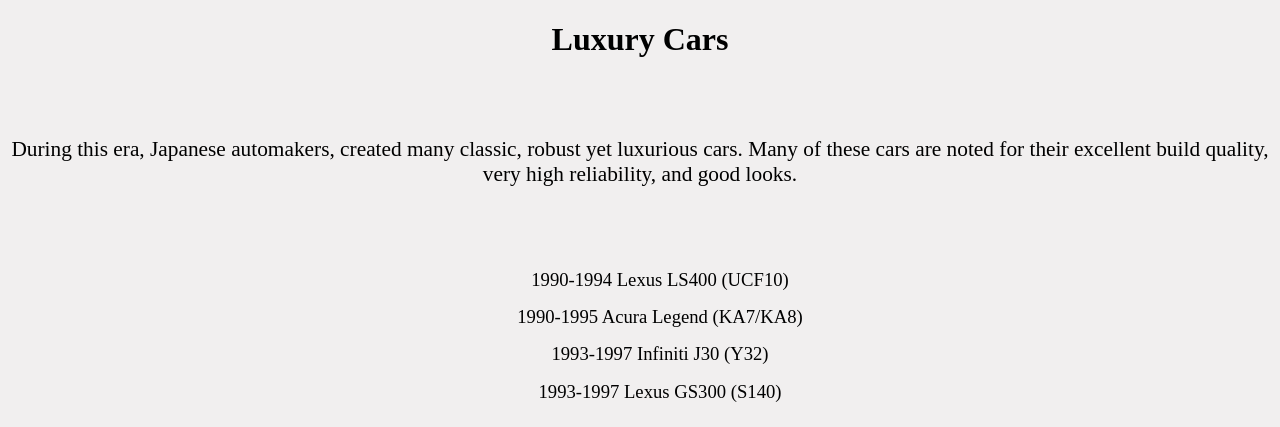
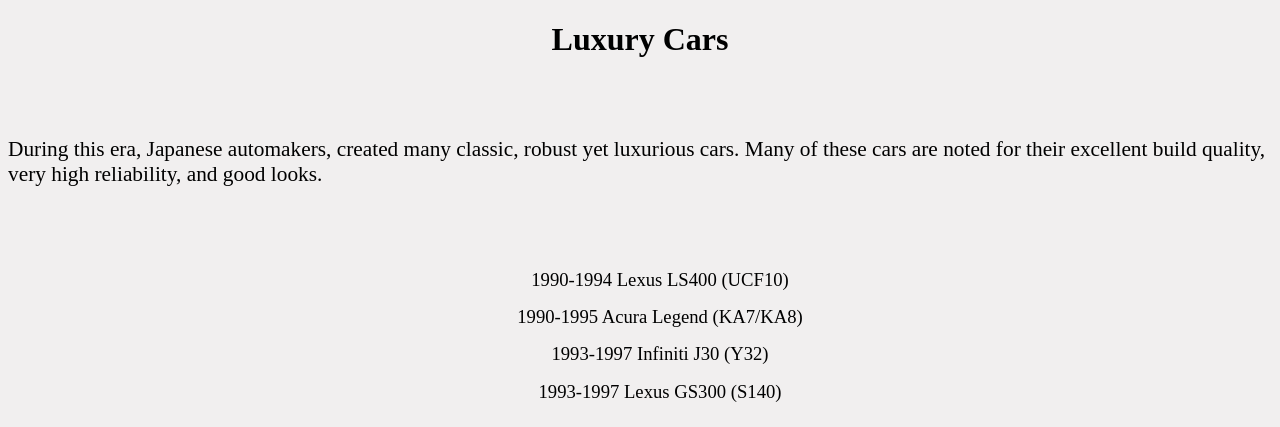
Before and after one commit to rmanneh2468/Cult_Classic_Japanese_Cars, a PHP site: page /Luxury_Cars.php in a window 1280 px wide. Shown: the top 427 px of the page. Run offline with PHP 8.4, Linux system fonts and the light colour scheme.

Commit message:
ID element work
I want to left-justify the descriptions of the cars, in the main category pages, but keep the "Home" link, in the center still. Both have "p" tags, so using this ID element is helping me.

```diff
--- a/Luxury_Cars.php
+++ b/Luxury_Cars.php
@@ -11,7 +11,7 @@
 
         <br></br>
 
-        <p>During this era, Japanese automakers, created many classic, robust yet luxurious
+        <p id = "Luxury_descrip">During this era, Japanese automakers, created many classic, robust yet luxurious
             cars. Many of these cars are noted for their excellent build quality, very high
             reliability, and good looks.
         </p>
--- a/main_cat_style.css
+++ b/main_cat_style.css
@@ -32,3 +32,7 @@ ol li {
 #GT_descrip{
     text-align: left
 }
+
+#Luxury_descrip{
+    text-align: left
+}
```
